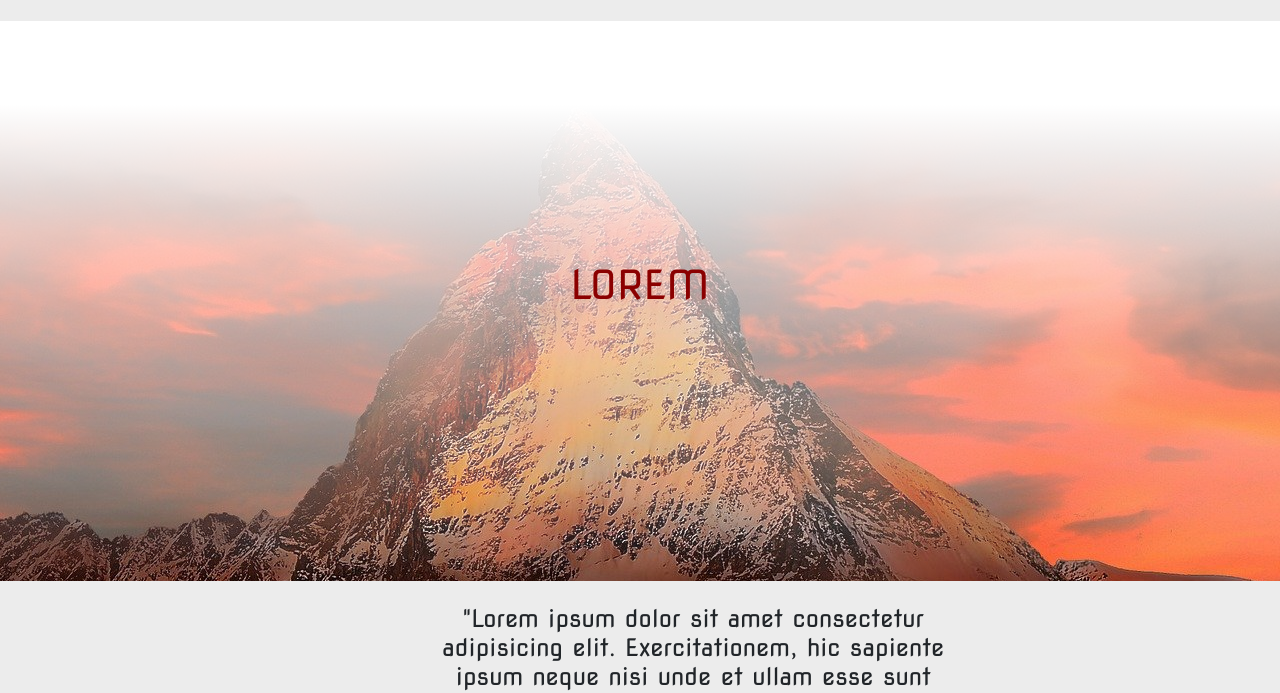
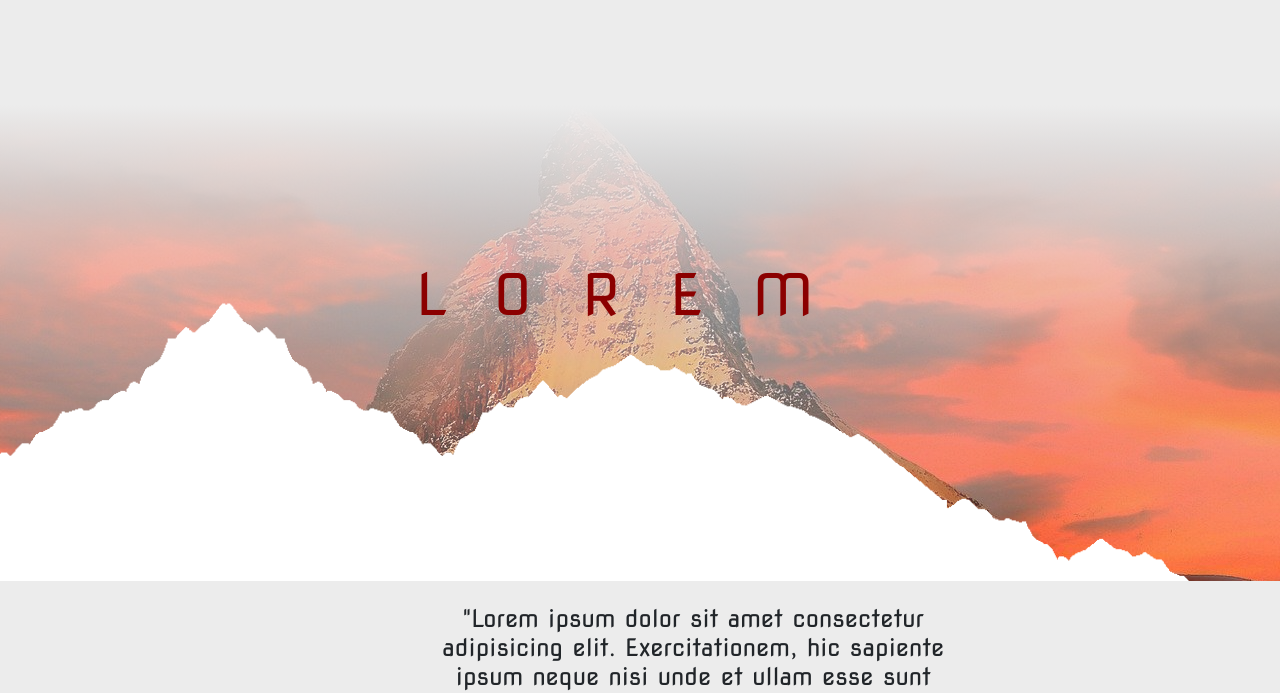
Before and after one commit to Hackademy-142/red-Sette-Michele, a plain HTML site: page index.html in a window 1280 px wide. Shown: the part 111-804 px from the top of the page. Drawn offline with nearby package versions, Linux system fonts and the light colour scheme.

Commit message:
modifiche header

```diff
--- a/index.html
+++ b/index.html
@@ -47,14 +47,15 @@
     </div>
 
     <!-- background principale -->
-    <div>
+    <div class="position-relative">
         <div class="container-fluid align-items-center immg">
             <div class="row text-center">
                 <div class=" col-12">
-                    <h1 class="tx-1 opacity-100">LOREM</h1>
+                    <h1 class="tx-1 opacity-100 ">LOREM</h1>
                 </div>
             </div>
         </div>
+        <img class="sopra" src="./media/mountains.png" alt="">
     </div>
 
 
@@ -130,7 +131,7 @@
 
     <!-- timeline -->
     <div id="timeline" class="mt-5 alberi">
-        <div class="container">
+        <div class="container designe_left">
             <div class="row">
                 <h3 class="tx-1 mb-5">OUR TIMELINE</h3>
                 <div>
--- a/style.css
+++ b/style.css
@@ -27,18 +27,24 @@ body {
 }
 
 .immg {
-    background-image: linear-gradient(to bottom, rgba(255, 255, 255, 1) 15%, rgba(255, 255, 255, 0)), url(./media/switzerland.jpg);
+    background-image: linear-gradient(to bottom, rgb(236, 236, 236) 15%, rgba(255, 255, 255, 0)), url(./media/switzerland.jpg);
     background-position: center;
     background-repeat: no-repeat;
     background-color: #ECECEC;
     height: 70vh;
+}
 
+.sopra {
+    position: absolute;
+    bottom: 0px;
+    width: 100vw;
 }
+
 h1 {
     position: relative;
     top: 30vh;
-
-
+    letter-spacing: 50px;
+    font-size: 57px;
 }
 
 .montagne {
```
